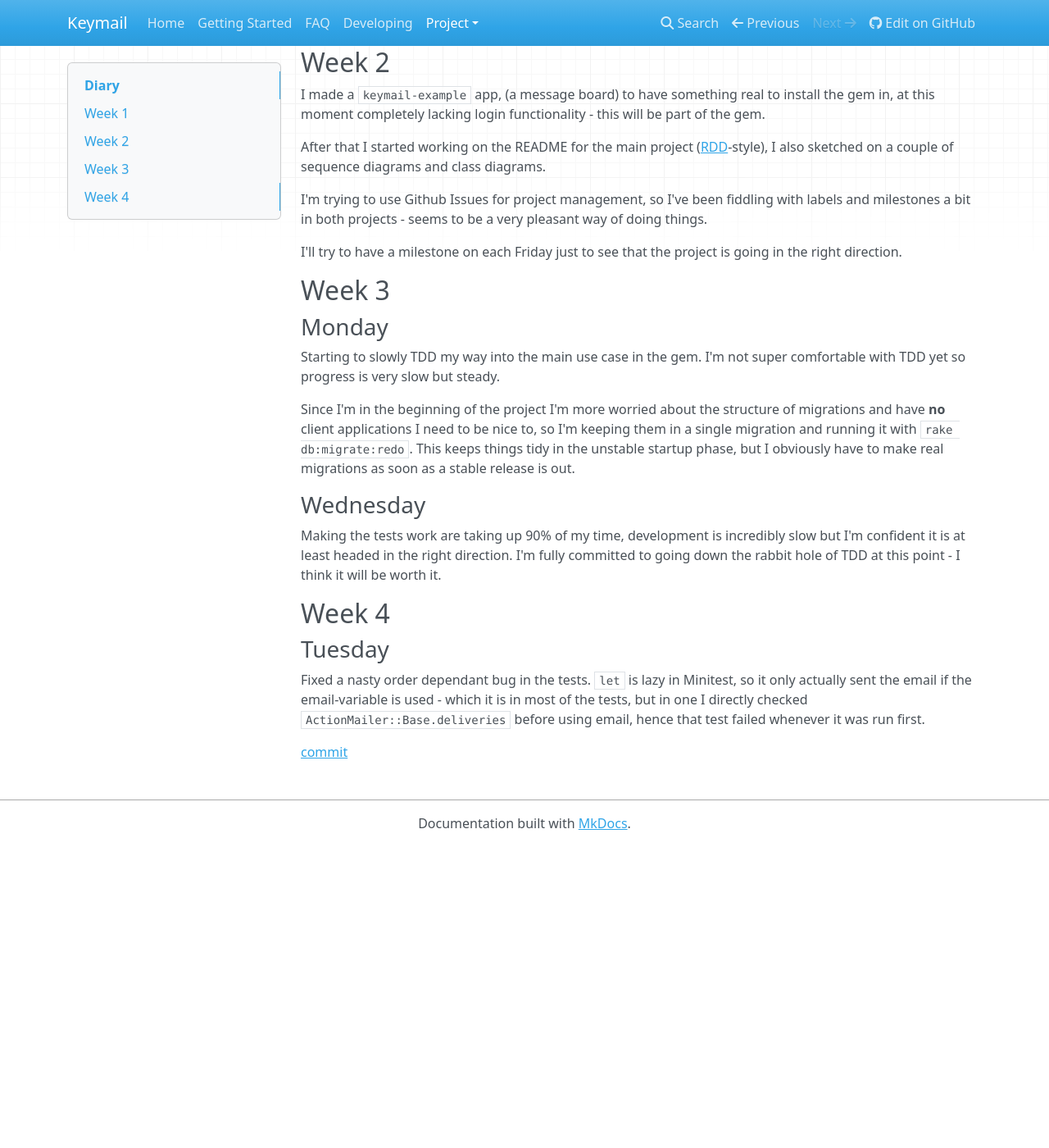
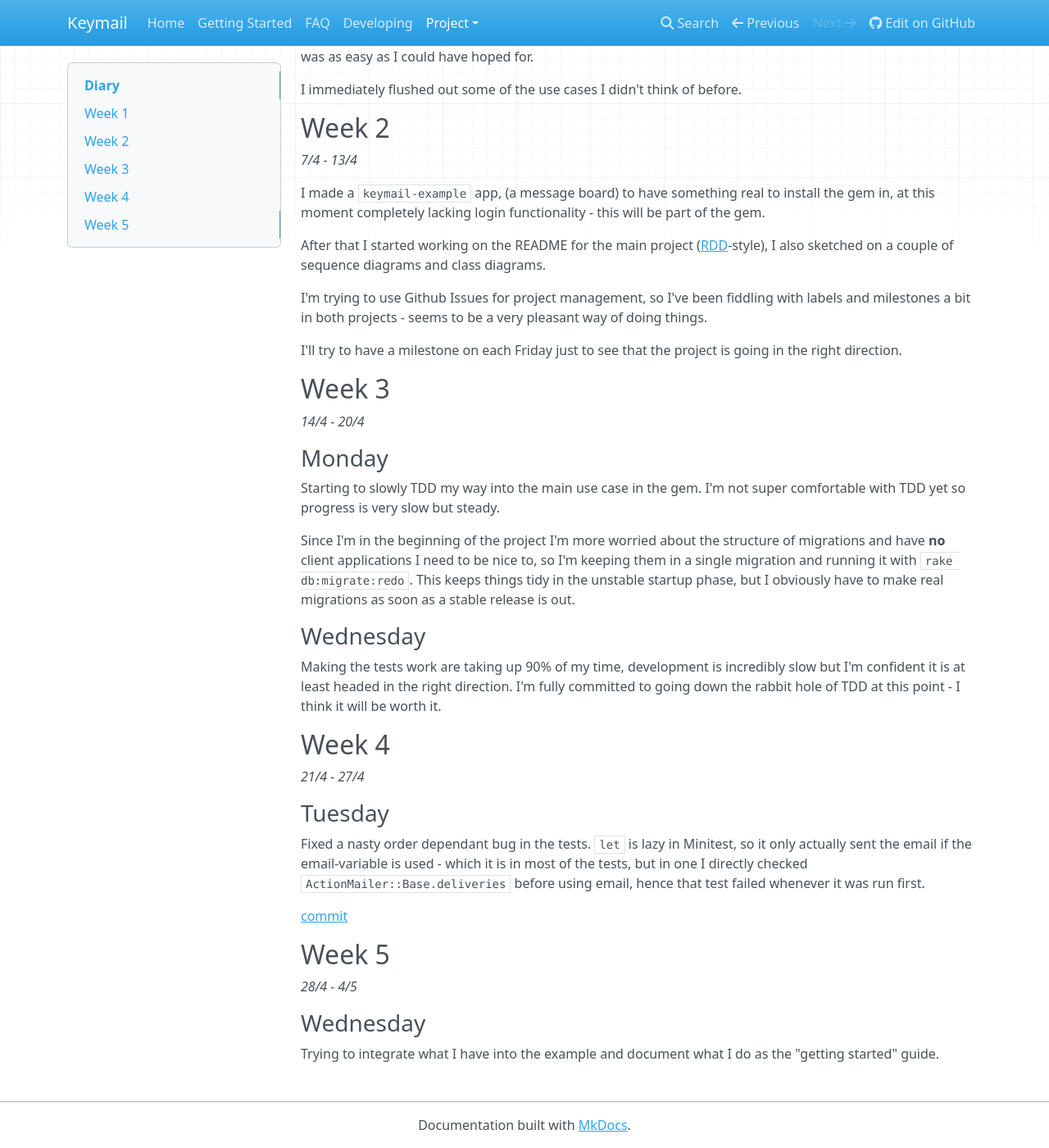
Before and after one commit to jsborjesson/keymail, an MkDocs documentation site: the page built from docs/project/diary.md, in a window 1280 px wide and 1400 px high, scrolled down 268 px. Shown: the whole window at 82% size. Built offline with MkDocs 1.6.1, drawn with Linux system fonts in a browser that asks for light colours; nearby versions of some CDN libraries; old or Windows-style settings are respelled for this version of MkDocs; before the commit the page ends 1300 px from its top, so only the background shows below that; some of the changed text lies outside the part shown.

Commit message:
Entry in the diary, and add dates to all weeks

```diff
--- a/docs/project/diary.md
+++ b/docs/project/diary.md
@@ -3,7 +3,11 @@
 I'll write a little every week on how the project is progressing, sort
 of like a sprint retrospective.
 
+_It begins in the first week of April 2014_
+
 ## Week 1
+
+_31/3 - 6/4_
 
 First I started building a simple proof of concept in a normal Rails app,
 hacking together a working example was as easy as I could have hoped for.
@@ -11,6 +15,8 @@ hacking together a working example was as easy as I could have hoped for.
 I immediately flushed out some of the use cases I didn't think of before.
 
 ## Week 2
+
+_7/4 - 13/4_
 
 I made a `keymail-example` app, (a message board) to have something real to
 install the gem in, at this moment completely lacking login functionality -
@@ -28,6 +34,8 @@ I'll try to have a milestone on each Friday just to see that the project is
 going in the right direction.
 
 ## Week 3
+
+_14/4 - 20/4_
 
 ### Monday
 
@@ -48,6 +56,8 @@ down the rabbit hole of TDD at this point - I think it will be worth it.
 
 ## Week 4
 
+_21/4 - 27/4_
+
 ### Tuesday
 
 Fixed a nasty order dependant bug in the tests.  `let` is lazy in Minitest, so
@@ -56,3 +66,12 @@ most of the tests, but in one I directly checked `ActionMailer::Base.deliveries`
 before using email, hence that test failed whenever it was run first.
 
 [commit](https://github.com/alcesleo/keymail/commit/4664247)
+
+## Week 5
+
+_28/4 - 4/5_
+
+### Wednesday
+
+Trying to integrate what I have into the example and document what I do as the
+"getting started" guide.
```
